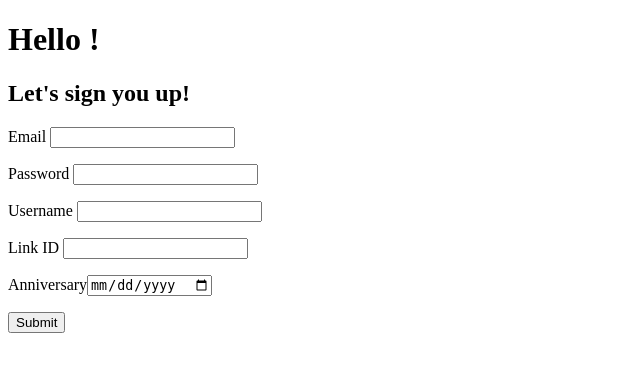
After one commit to yulianalbisu/Forever-Project, a Flask app: page /connecting in a window 1280 px wide. The commit adds this page. Shown: the top 372 px of the page, without its empty margins (0-640 px from the left). Run offline with Flask 2, Linux system fonts and the light colour scheme.

Commit message:
Partners sharing linkgit add .git add .

```diff
--- a/modelF.py
+++ b/modelF.py
@@ -0,0 +1,3 @@
+# display link_id to user/user_id1 ==> create a crud function that displays the link_id
+# create a sign-up form for partner to input link_id & nomral registration fields
+# update link based on link_id to add partner user_id into partner column
--- a/server.py
+++ b/server.py
@@ -2,9 +2,10 @@
 
 from flask import (Flask, render_template, request, flash, session,
                    redirect)
-from model import connect_to_db
 import crud
 from jinja2 import StrictUndefined
+import model
+from datetime import datetime, date
 
 app = Flask(__name__)
 app.secret_key = "dev"
@@ -39,13 +40,13 @@ def welcome_users():
     return render_template('welcome.html')
 
 
-@app.route('/users')
-def all_users():
-    """View all users"""
+# @app.route('/users')
+# def all_users():
+#     """View all users"""
 
-    users = crud.get_users()
+#     users = crud.get_users()
 
-    return render_template('all_users.html', users=users)
+#     return render_template('all_users.html', users=users)
 
 @app.route('/users/<user_id>')
 def show_user(user_id):
@@ -53,8 +54,17 @@ def show_user(user_id):
     # check if user_id passed in is user_id in session
     if 'user_id' in session:
         user = crud.get_user_by_id(user_id) #this may be user_id
-        link = crud.get_link_id(user_id)
-        return render_template('user_details.html', user=user, link=link)
+        links = crud.get_links()
+        print(links)
+        print(user_id)
+
+        for id, partner1, partner2 in links:
+            if partner1 == user.user_id or partner2 == user.user_id:
+                link = model.db.session.query(model.Link).get(id)
+                return render_template('user_details.html', user=user, link=link)
+            else:
+                flash('No links found for you..')
+                return redirect('/new-user')
     else:
         flash('Something went wrong')
         return redirect('/')
@@ -105,31 +115,66 @@ def login():
 
 #CREATE LINK, RETURN LINK TO USER, PLACE LINK TO VALIDATE
 
-@app.route('/handle_links')
-def handle_links():
-    """User will get a link, to connect partner"""
+#WORK IN LINKS FORM, SHOW AND A WAY TO SIGN IN USER2
+
+# @app.route('/links')
+# def handle_links():
+#     """Verifiying if user has link, redirect '/welcome'"""
+
+#     user = crud.get_user_by_id(user_id) #this may be user_id
+#     link = crud.get_link_id(user_id)
+
+#     return render_template('user_details.html', user=user, link=link)
+
+
+@app.route('/connecting')
+def connecting_partner():
+
+
+    return render_template('connecting_form.html')
+
+@app.route('/connecting', methods=['POST'])
+def register_partner():
+    """Create partner from user_id1"""
+
+    email = request.form.get('email')
+    password= request.form.get('password')
+    name = request.form.get('name')
+    link_id = request.form.get('link_id')
+    link_id = int(link_id)
+    anniversary = request.form.get('anniversary')
+    anniversary = datetime.strptime(anniversary, '%Y-%m-%d').strftime("%Y-%m-%d")
+
+    user = crud.get_user_by_email(email) #in crud
+
+    if user:
+        flash('Welcome!')
+        # need to check if user is in session first, if not, redirect to /login
+        return redirect(f'/users/{user.user_id}')
+
+    else: #this for create account only
+        new_user = crud.create_user(email, password, name)
+        flash('Account created! Please log in') #when new user directly to get
+
+        link = crud.get_link_by_link_id(link_id)
+
+        if link:
+            if anniversary == link.anniversary.strftime("%Y-%m-%d"):
+                updated_link = model.Link.query.filter_by(link_id=link_id).update({'partner': new_user.user_id})
+                model.db.session.commit()
+                return redirect('/login')
+            else:
+                flash('Remember your anniversary...')
+                return redirect('/connecting')
+        else:
+            flash('Cannot find your partner')
+            return redirect('/connecting')
 
 
 
 
-@app.route('/links')
-def get_links():
-    """Verifiying if user has link, redirect '/welcome'"""
 
 
-    link = crud.get_link_by_id(link_id)
-
-    return render_template('create_link.html', link_id=link_id)
-
-
-
-@app.route('/links/<link_id>')
-def show_link(link_id):
-    """Show details on a particular user"""
-
-    link = crud.get_link_by_id(link_id) #this may be user_id
-
-    return render_template('link_details.html', link=link)
 
 @app.route('/questions')
 def all_questions():
@@ -156,5 +201,5 @@ def show_question(question_id):
 
 
 if __name__ == '__main__':
-    connect_to_db(app)
+    model.connect_to_db(app)
     app.run(host='0.0.0.0', debug=True)
--- /dev/null
+++ b/templates/connecting_form.html
@@ -0,0 +1,38 @@
+{% extends 'base.html' %}
+{% block title %}My Forever{% endblock %}
+
+{% block body %}
+  <h1>Hello !</h1>
+
+
+
+  <h2>Let's sign you up!</h2>
+
+  <form action="/connecting" method="POST">
+    <p>
+      Email <input type="text" name="email">
+    </p>
+
+    <p>
+      Password <input type="password" name="password">
+    </p>
+
+    <p>
+      Username <input type="text" name="name">
+    </p>
+
+    <p>
+        Link ID <input type="number" name="link_id">
+    </p>
+
+    <p>
+      Anniversary<input type="date" name="anniversary"> </p>
+    <p>
+
+      <input type="submit">
+    </p>
+  </form>
+
+
+
+{% endblock %}
--- a/templates/handle_login.html
+++ b/templates/handle_login.html
@@ -4,7 +4,7 @@
 {% block body %}
 <h1>Welcome!</h1>
 <ul>
-  <li><a href="/links">My Connection Link</a></li>
+  <li><a href="/connecting">My Connection Link</a></li>
 </ul>
 
 <form action="/handle_login" method="POST">
--- a/templates/user_details.html
+++ b/templates/user_details.html
@@ -9,5 +9,6 @@
 <li>My ID is: {{ user.user_id }}</li>
  <li>My email is: {{ user.email }}</li>
  <li>My link id is: {{ link.link_id }}</li>
+ <li>My anniversary is: {{ link.anniversary }}</li>
 
 {% endblock %}
```
Also changed, not shown: crud.py (+21 -6 lines), model.py (+14 -4 lines), templates/link_details.html (+5 -3 lines).
